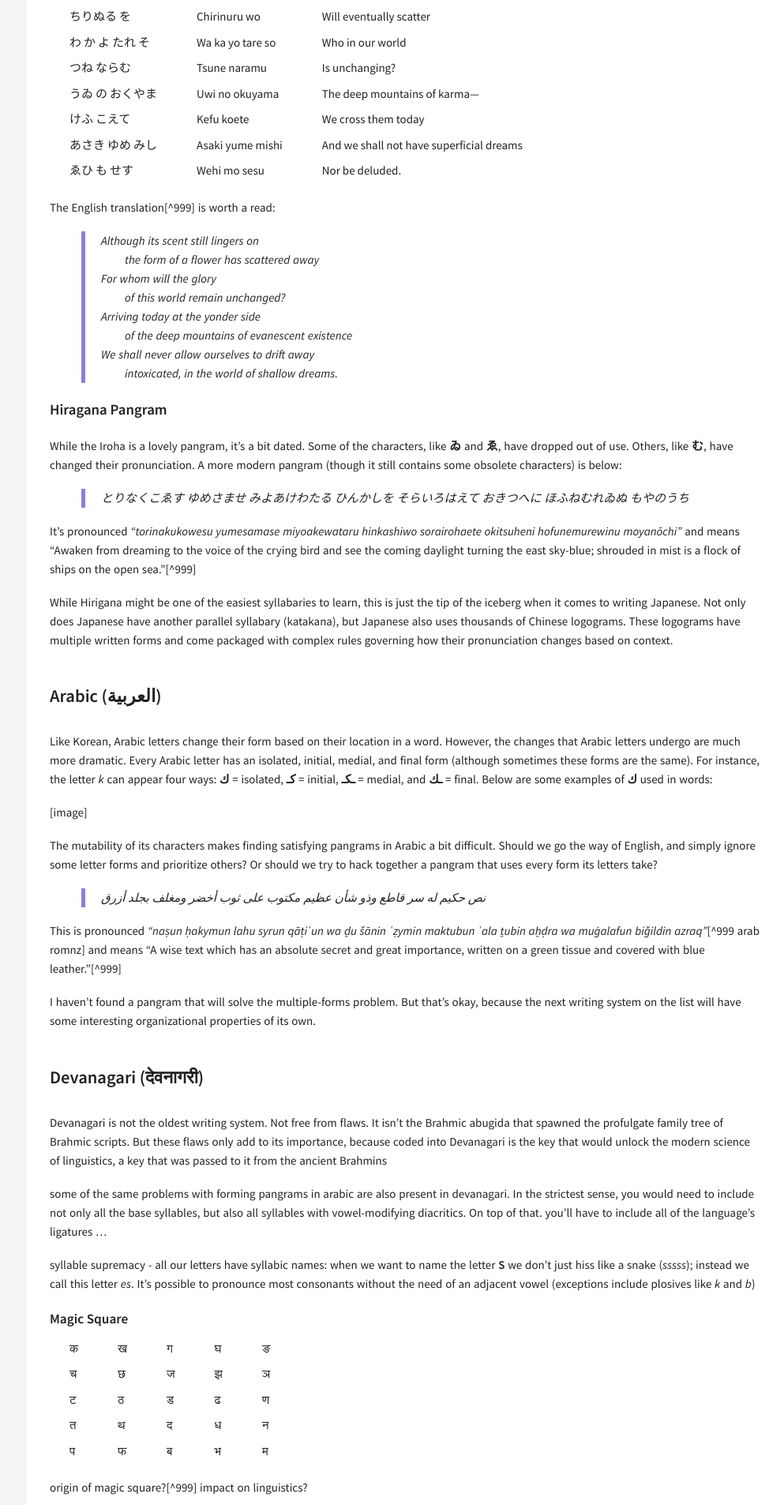
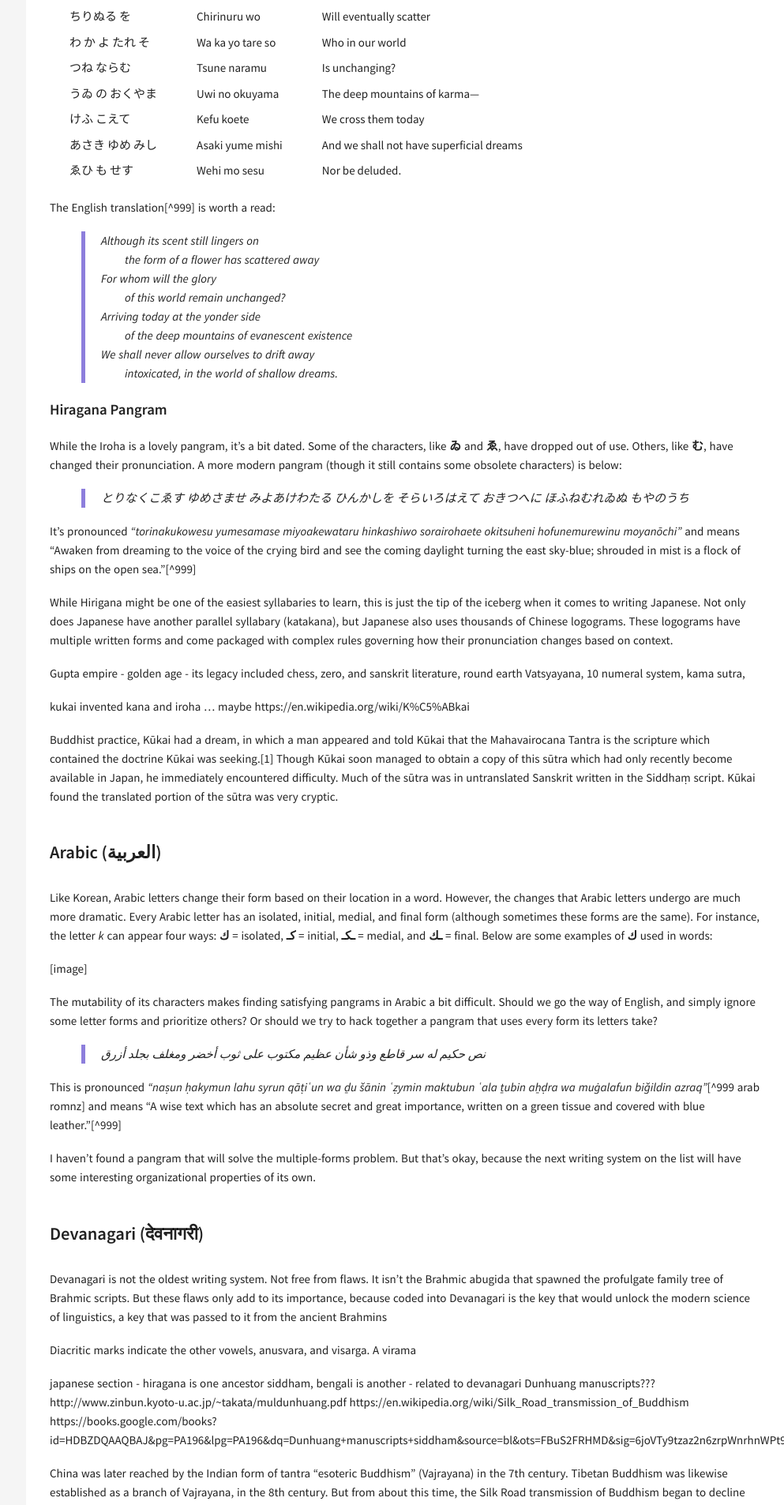
Before and after one commit to camoverride/camoverride.github.io, a Jekyll site: the page built from _posts/2016-11-04-pangrams.md, in a window 1280 px wide. Shown: the part 3094-5000 px from the top of the page at 79% size, without its empty margins (287-1280 px from the left). Built offline with Jekyll 4.4.1, drawn with Linux system fonts in a browser that asks for light colours; some of the changed text lies outside the part shown.

Commit message:
devanagari section

```diff
--- a/_posts/2016-11-04-pangrams.md
+++ b/_posts/2016-11-04-pangrams.md
@@ -114,6 +114,12 @@
 
 While Hirigana might be one of the easiest syllabaries to learn, this is just the tip of the iceberg when it comes to writing Japanese. Not only does Japanese have another parallel syllabary (katakana), but Japanese also uses thousands of Chinese logograms. These logograms have multiple written forms and come packaged with complex rules governing how their pronunciation changes based on context.
 
+Gupta empire - golden age  -  its legacy included chess, zero, and sanskrit literature, round earth Vatsyayana, 10 numeral system, kama sutra,
+
+
+kukai invented kana and iroha ... maybe https://en.wikipedia.org/wiki/K%C5%ABkai
+
+Buddhist practice, Kūkai had a dream, in which a man appeared and told Kūkai that the Mahavairocana Tantra is the scripture which contained the doctrine Kūkai was seeking.[1] Though Kūkai soon managed to obtain a copy of this sūtra which had only recently become available in Japan, he immediately encountered difficulty. Much of the sūtra was in untranslated Sanskrit written in the Siddhaṃ script. Kūkai found the translated portion of the sūtra was very cryptic.
 
 
 ### Arabic (العربية)
@@ -137,6 +143,22 @@
 Devanagari is not the oldest writing system. Not free from flaws. It isn't the Brahmic abugida that spawned the profulgate family tree of Brahmic scripts. But these flaws only add to its importance, because coded into Devanagari is the key that would unlock the modern science of linguistics, a key that was passed to it from the ancient Brahmins
 
 
+ Diacritic marks indicate the other vowels, anusvara, and visarga. A virama
+
+japanese section - hiragana is one ancestor siddham, bengali is another - related to devanagari
+ Dunhuang manuscripts???
+ http://www.zinbun.kyoto-u.ac.jp/~takata/muldunhuang.pdf
+ https://en.wikipedia.org/wiki/Silk_Road_transmission_of_Buddhism
+https://books.google.com/books?id=HDBZDQAAQBAJ&pg=PA196&lpg=PA196&dq=Dunhuang+manuscripts+siddham&source=bl&ots=FBuS2FRHMD&sig=6joVTy9tzaz2n6zrpWnrhnWPt9M&hl=en&sa=X&ved=0ahUKEwjEyoDT85rQAhXrsVQKHROCAtoQ6AEIQTAJ#v=onepage&q=Dunhuang%20manuscripts%20siddham&f=false
+
+China was later reached by the Indian form of tantra "esoteric Buddhism" (Vajrayana) in the 7th century. Tibetan Buddhism was likewise established as a branch of Vajrayana, in the 8th century. But from about this time, the Silk Road transmission of Buddhism began to decline with the Muslim conquest of Transoxiana, resulting in the Uyghur Khaganate by the 740s.[7]
+
+^ Arabic meets the Brahmic scripts!
+
+virama killer stroke : similar to sukun circle diacritic in Arabic
+If this k क् is further followed by another consonant letter, for example, ṣa ष, the result might look like क्‌ष, which represents kṣa as ka + (visible) virama + ṣa. In this case, two elements k क् and ṣa ष are simply placed one by one, side by side. Alternatively, kṣa can be also written as a ligature क्ष, which is actually the preferred form.
+
+Anusvara = nasal "dot"
 
 
 some of the same problems with forming pangrams in arabic are also present in devanagari. In the strictest sense, you would need to include not only all the base syllables, but also all syllables with vowel-modifying diacritics. On top of that. you'll have to include all of the language's ligatures ...
```
